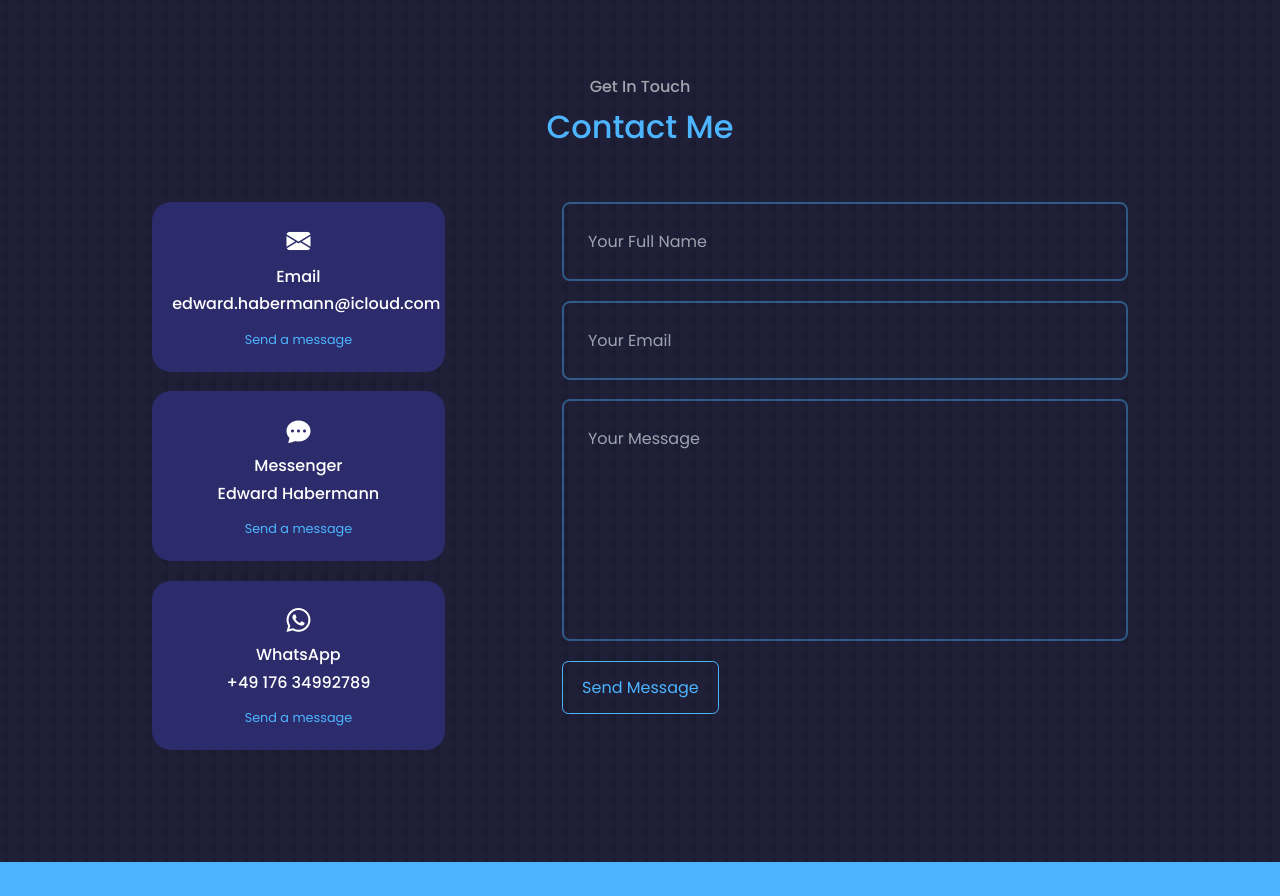
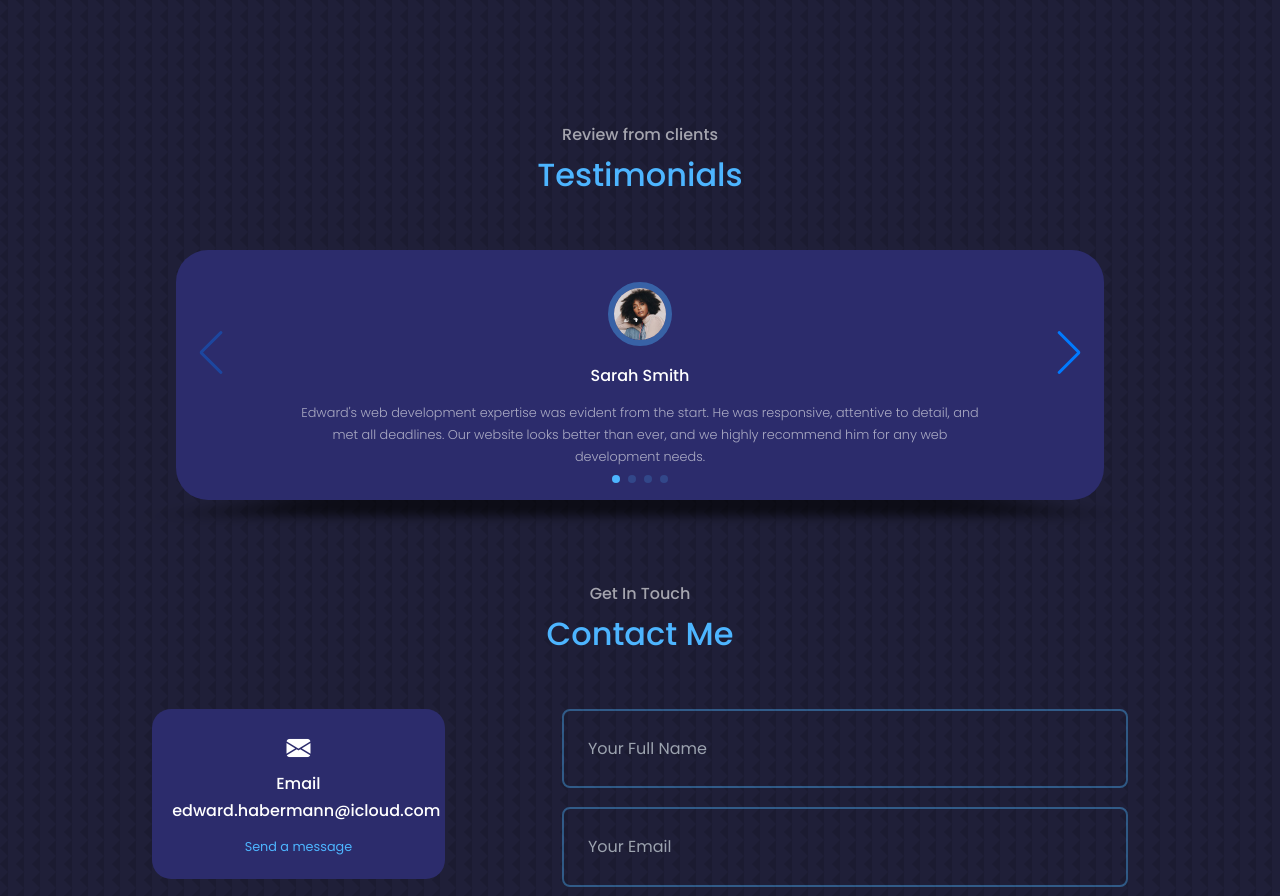
Before and after one commit to eddc1/Portfolio-Edward-Habermann, a Vue app in the folder Portfolio-Edward/: page / in a window 1280 px wide. Shown: the part 3880-4776 px from the top of the page. Built offline with nearby package versions, Linux system fonts and the light colour scheme.

Commit message:
Hinzugefügt wurde Testimonials.vue
Hinzugefügt wurde die Komponente Testimonials.vue.

```diff
--- a/Portfolio-Edward/package.json
+++ b/Portfolio-Edward/package.json
@@ -12,6 +12,7 @@
     "@emailjs/browser": "^3.10.0",
     "@types/vue": "^2.0.0",
     "bootstrap-icons": "^1.10.4",
+    "swiper": "^9.2.0",
     "vue": "^3.2.47"
   },
   "devDependencies": {
--- a/Portfolio-Edward/src/App.vue
+++ b/Portfolio-Edward/src/App.vue
@@ -7,7 +7,7 @@
     <Experience />
     <Services />
     <Portfolio />
-    <!-- <Testimonials /> -->
+    <Testimonials />
     <Contact />
     <Footer />
   </div>
@@ -24,7 +24,7 @@ import About from './components/About.vue'
 import Experience from './components/Experience.vue';
 import Services from './components/Services.vue';
 import Portfolio from './components/Portfolio.vue';
-// import Testimonials from './components/testimonials/Testimonials';
+import Testimonials from './components/Testimonials.vue';
 import Contact from './components/Contact.vue';
 import Footer from './components/Footer.vue';
 
@@ -38,7 +38,7 @@ export default defineComponent({
     Experience,
     Services,
     Portfolio,
-    // Testimonials,
+    Testimonials,
     Contact,
     Footer,
   },
--- /dev/null
+++ b/Portfolio-Edward/src/components/Testimonials.vue
@@ -0,0 +1,199 @@
+<template>
+    <div id="testimonials" class="mt-32">
+      <div class="container mx-auto px-4">
+        <h5>Review from clients</h5>
+        <h2>Testimonials</h2>
+      </div>
+      <div class="container mx-auto px-4">
+        <swiper
+            class="testimonials__container"
+            :spaceBetween="30"
+            :centeredSlides="true"
+            :pagination="{
+                clickable: true,
+            }"
+            :navigation="true"
+            :modules="modules"
+            :effect="'cube'"
+            :grabCursor="true"
+            :cubeEffect="{
+            shadow: true,
+            slideShadows: true,
+            shadowOffset: 20,
+            shadowScale: 0.94,
+        }"
+        >
+          <swiper-slide v-for="(testimonial, index) in testimonials" :key="index" class="testimonial">
+            <div class="client__avatar rounded-full overflow-hidden border-primary-variant border-8 mx-auto">
+              <img :src="testimonial.avatar" :alt="testimonial.name" width="50" height="50"/>
+            </div>
+            <h5 class="client__name">{{ testimonial.name }}</h5>
+            <small class="client__review">{{ testimonial.review }}</small>
+          </swiper-slide>
+        </swiper>
+      </div>
+    </div>
+  </template>
+
+  <script lang="ts">
+  import { defineComponent } from 'vue';
+  import {Autoplay, Pagination, Navigation, EffectCube} from 'swiper';
+  import { Swiper, SwiperSlide } from 'swiper/vue';
+  import 'swiper/swiper-bundle.min.css';
+  import Avt1 from '../assets/avatar1.jpg';
+  import Avt2 from '../assets/avatar2.jpg';
+  import Avt3 from '../assets/avatar3.jpg';
+  import Avt4 from '../assets/avatar4.jpg';
+
+  interface Testimonial {
+    avatar: string;
+    name: string;
+    review: string;
+  }
+
+  export default defineComponent({
+    components: {
+      Swiper,
+      SwiperSlide,
+    },
+    data() {
+      const testimonials: Testimonial[] = [
+        {
+          avatar: Avt1,
+          name: 'Sarah Smith',
+          review:
+            "Edward's web development expertise was evident from the start. He was responsive, attentive to detail, and met all deadlines. Our website looks better than ever, and we highly recommend him for any web development needs.",
+        },
+        {
+          avatar: Avt2,
+          name: 'Jack Brown',
+          review:
+            "Edward's web development skills are top-notch. He's reliable, responsive, and always delivers high-quality work. I would definitely recommend him to anyone looking for a talented developer.",
+        },
+        {
+          avatar: Avt3,
+          name: 'Michael Lee',
+          review:
+            "I had the pleasure of working with Edward on a web development project, and I couldn't be happier with the results. He's a true professional, and his expertise in the field is exceptional. I would definitely work with Edward again in the future",
+        },
+        {
+          avatar: Avt4,
+          name: 'Tina Snow',
+          review:
+            "Edward is an outstanding programmer who goes above and beyond to ensure the success of his projects. He's easy to work with and always delivers on time. I would highly recommend Edward to anyone looking for a skilled web developer.",
+        },
+      ];
+      return {
+        testimonials,
+      };
+    },
+    setup() {
+      return {
+        modules: [Autoplay, Pagination, Navigation, EffectCube],
+      };
+    },
+  });
+  </script>
+
+<style>
+#testimonials {
+    margin-top: 8rem;
+}
+
+.container.testimonials__container {
+    width: 40%;
+    padding-bottom: 4rem;
+}
+
+.client__avatar {
+    width: 4rem;
+    aspect-ratio: 1/1;
+    overflow: hidden;
+    border-radius: 50%;
+    margin: 0 auto 1rem;
+    border: 0.4rem solid var(--color-primary-variant);
+}
+
+.testimonial {
+    background: var(--color-bg-variant);
+    text-align: center;
+    padding: 2rem;
+    border-radius: 2rem;
+    user-select: none;
+}
+
+.client__review {
+    color: var(--color-light);
+    font-weight: 300;
+    display: block;
+    width: 80%;
+    margin: 0.8rem auto 0;
+}
+
+.swiper-pagination-clickable
+.swiper-pagination-bullet {
+    background: var(--color-primary);
+}
+
+/* MEDIA QUERIES (MEDIUM DEVICES) */
+
+@media screen and (max-width: 1024px) {
+    .container.testimonials__container {
+        width: 70%;
+    }
+}
+
+
+/* MEDIA QUERIES (SMALL DEVICES) */
+
+@media screen and (max-width: 600px) {
+    .container.testimonials__container {
+        width: var(--container-width-sm);
+    }
+
+    .client__review {
+        width: var(--container-width-sm);
+    }
+}
+
+.swiper-button-prev,
+.swiper-button-next {
+  position: absolute;
+  top: 50%;
+  transform: translateY(-50%);
+  width: 30px;
+  height: 30px;
+  border-radius: 50%;
+  cursor: pointer;
+  z-index: 10;
+}
+
+.swiper-button-prev {
+  left: 20px;
+}
+
+.swiper-button-next {
+  right: 20px;
+}
+
+.swiper-button-prev::before,
+.swiper-button-next::before {
+  position: absolute;
+  top: 50%;
+  left: 50%;
+  transform: translate(-50%, -50%);
+  width: 10px;
+  height: 10px;
+  border-top: 2px solid black;
+  border-right: 2px solid black;
+}
+
+.swiper-button-prev::before {
+  transform: translate(-50%, -50%) rotate(-45deg);
+}
+
+.swiper-button-next::before {
+  transform: translate(-50%, -50%) rotate(135deg);
+}
+
+</style>
```
Also changed, not shown: 1 other file (tests, documents, lock files or other folders).
